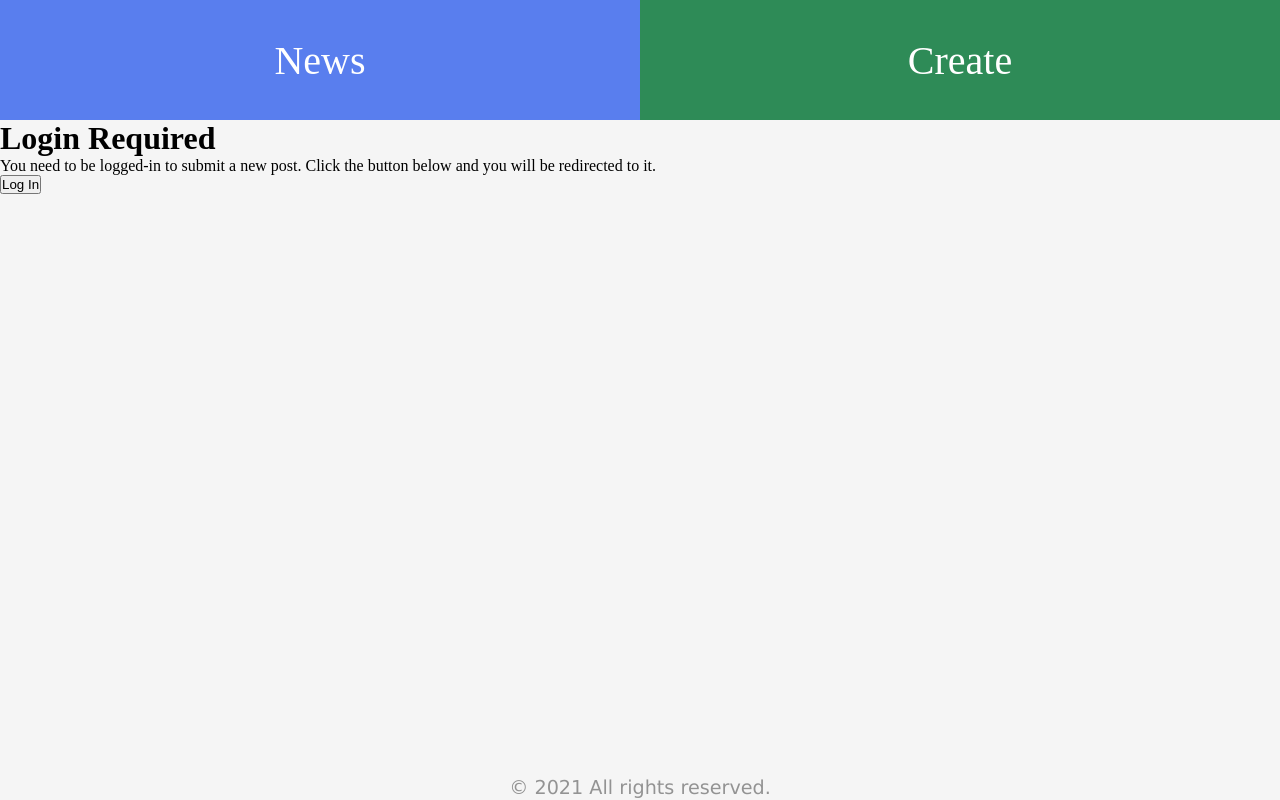
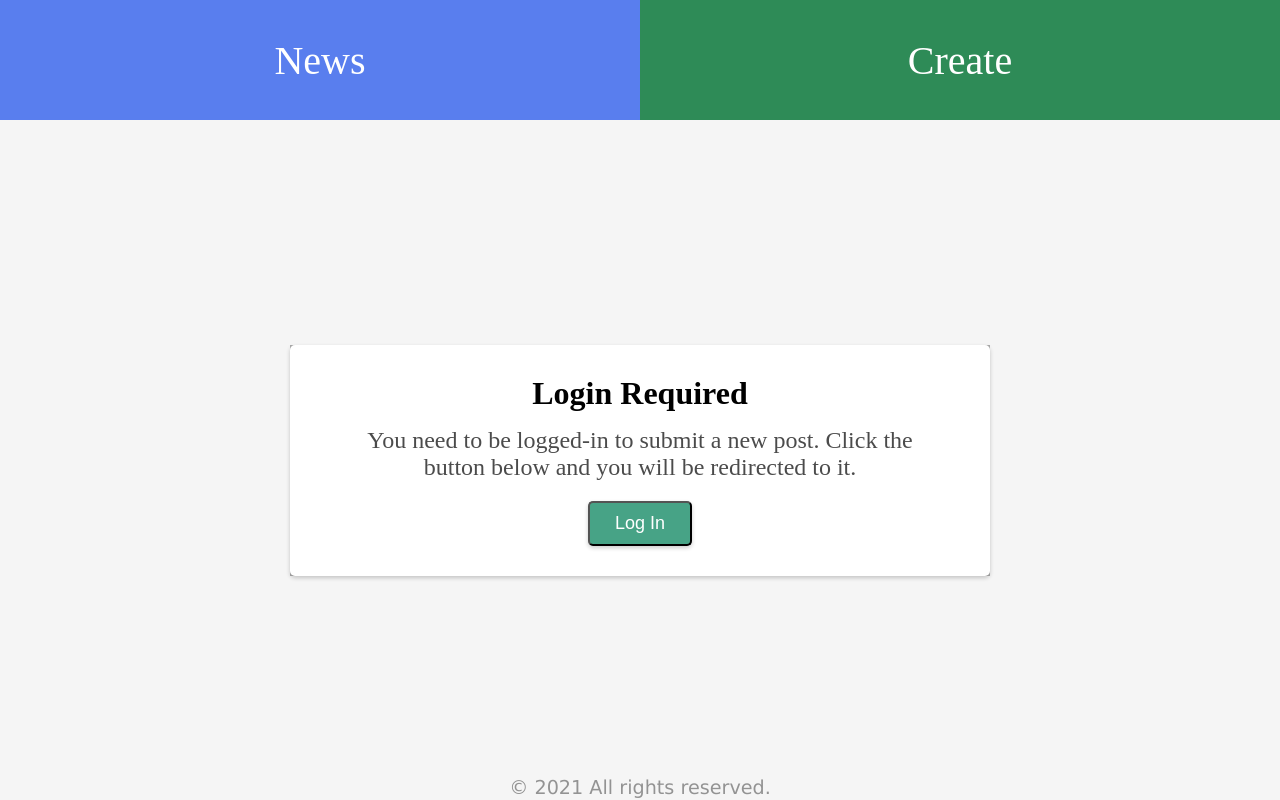
Before and after one commit to PiviaN/Open-News_App, a React (Create React App) app in the folder frontend/: page /create in a window 1280 px wide. Built offline with nearby package versions, Linux system fonts and the light colour scheme; no server answers.

Commit message:
adding login modal

```diff
--- a/frontend/src/components/Create.css
+++ b/frontend/src/components/Create.css
@@ -2,44 +2,48 @@
 
 }
 
-body {
+.center {
+    display: flex;
+    justify-content: center;
+    align-items: center;
+    min-height: calc(100vh - 120px);
+}
+
+.modal-container {
+    background-color: rgba(0, 0, 0, 0.3);
+    top: 0;
+    left: 0;
     display: flex;
     align-items: center;
     justify-content: center;
-    min-height: 100vh;
-    margin: 0;
-}
-
-.modal-container {
-    position: fixed;
-    top: 0;
-    left: 0;
-    width: 100vh;
-    height: 100vw;
-    background-color: rgba(0, 0, 0, 0.3);
 }
 
 .modal {
     background-color: white;
-    display: flex;
-    align-items: center;
-    justify-content: center;
-    width: 300px;
+    width: 600px;
     padding: 30px 50px;
     border-radius: 5px;
     box-shadow: 0 2px 4px rgba(0, 0, 0, 0.2);
     max-width: 100%;
+    text-align: center;
 }
 
 .modal h1 {
-    margin: 0;
+
 }
 
 .modal p {
     opacity: 0.7;
-    font-size: 14px;
+    font-size: 24px;
+    margin-top: 15px;
 }
 
 .button-login {
-
+    background-color: #47a386;
+    border-radius: 5px;
+    box-shadow: 0 2px 4px rgba(0, 0, 0, 0.2);
+    color: #fff;
+    font-size: 18px;
+    margin-top: 20px;
+    padding: 10px 25px;
 }
--- a/frontend/src/components/Create.jsx
+++ b/frontend/src/components/Create.jsx
@@ -1,4 +1,7 @@
 import React from 'react'
+
+import './Create.css'
+
 import { useAuth0 } from '@auth0/auth0-react'
 
 const Create = props => {
@@ -11,7 +14,8 @@ const Create = props => {
                 {props.children}
             </div>
 
-        ) : <div className="modal-container">
+        ) : <div className="center">
+            <div className="modal-container">
                 <div className="modal">
                     <h1>Login Required</h1>
                     <p>You need to be logged-in to submit a new post.
@@ -23,7 +27,10 @@ const Create = props => {
                     </button>
                 </div>
             </div>
+        </div>
     )
 }
 
+
+
 export default Create
--- a/frontend/src/components/NewsData.scss
+++ b/frontend/src/components/NewsData.scss
@@ -1,8 +1,7 @@
 @import url("https://fonts.googleapis.com/css?family=Lato:300,400|Poppins:300,400,800&display=swap");
 
 .order-select {
-    position: absolute;
-    top: 11%;
+    position: relative;
     font-size: 1.2rem;
     font-family: Georgia, sans-serif;
     padding: 0.25em;
```
Lines whose indentation alone changed are shown as unchanged.
